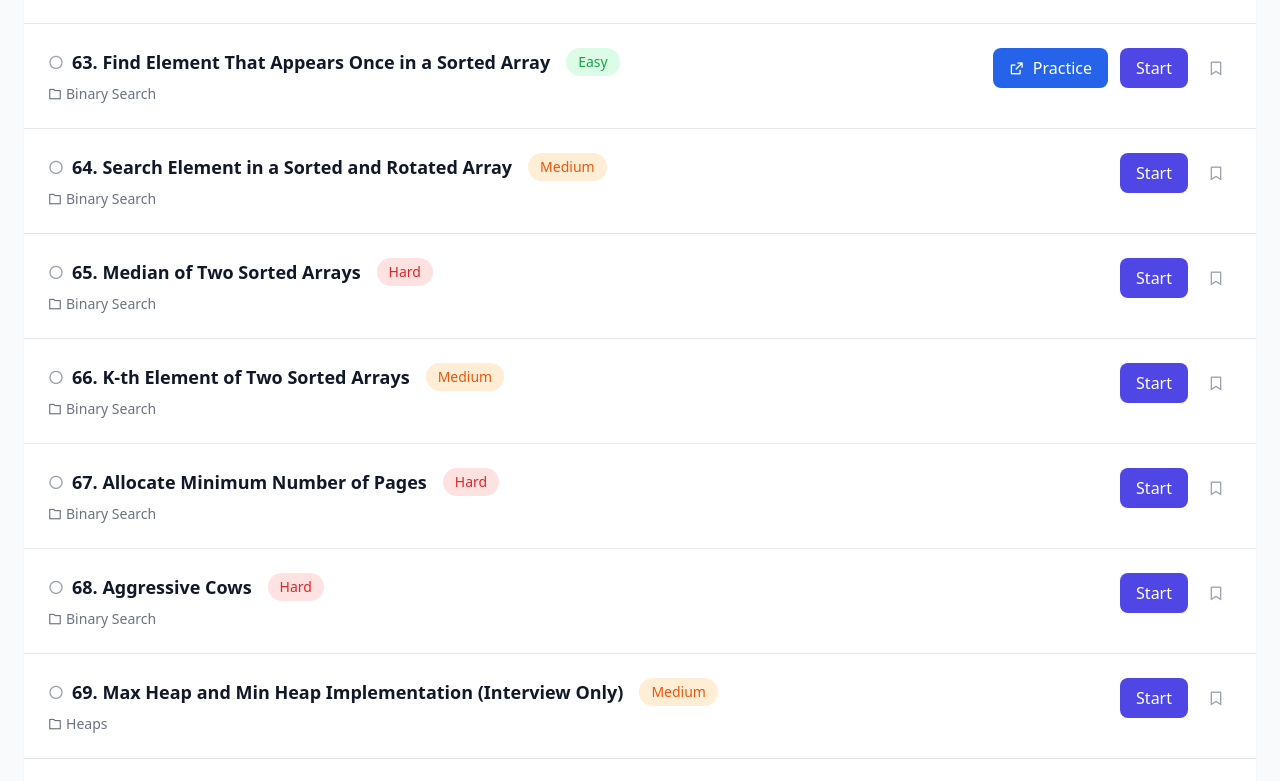
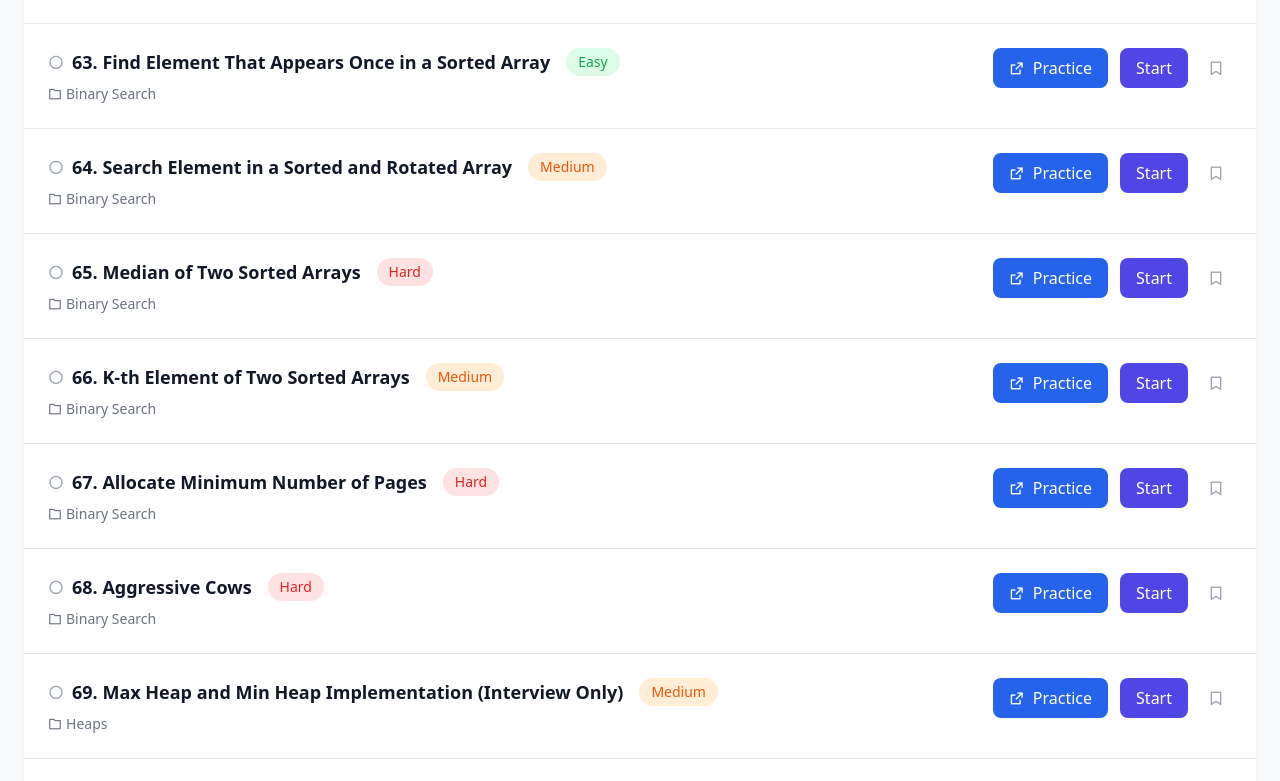
Before and after one commit to ShridhiGupta/DSA-Flow, a Next.js app: page /practice/swe-180 in a window 1280 px wide. Shown: the part 7471-8252 px from the top of the page. Built offline with nearby package versions, Linux system fonts and the light colour scheme.

Commit message:
Added all the URL's of SWE-180

```diff
--- a/app/practice/swe-180/page.tsx
+++ b/app/practice/swe-180/page.tsx
@@ -91,21 +91,21 @@ export default function SWE180() {
 
     // Binary Search
     { id: 61, title: "The N-th Root of an Integer", category: "Binary Search", difficulty: "Easy", solved: false, link: "https://www.geeksforgeeks.org/problems/find-nth-root-of-m5843/1" },
-    { id: 62, title: "Matrix Median", category: "Binary Search", difficulty: "Medium", solved: false },
+    { id: 62, title: "Matrix Median", category: "Binary Search", difficulty: "Medium", solved: false, link: "https://www.geeksforgeeks.org/dsa/find-median-row-wise-sorted-matrix/" },
     { id: 63, title: "Find Element That Appears Once in a Sorted Array", category: "Binary Search", difficulty: "Easy", solved: false, link: "https://leetcode.com/problems/single-element-in-a-sorted-array/" },
-    { id: 64, title: "Search Element in a Sorted and Rotated Array", category: "Binary Search", difficulty: "Medium", solved: false },
-    { id: 65, title: "Median of Two Sorted Arrays", category: "Binary Search", difficulty: "Hard", solved: false },
-    { id: 66, title: "K-th Element of Two Sorted Arrays", category: "Binary Search", difficulty: "Medium", solved: false },
-    { id: 67, title: "Allocate Minimum Number of Pages", category: "Binary Search", difficulty: "Hard", solved: false },
-    { id: 68, title: "Aggressive Cows", category: "Binary Search", difficulty: "Hard", solved: false },
+    { id: 64, title: "Search Element in a Sorted and Rotated Array", category: "Binary Search", difficulty: "Medium", solved: false, link: "https://leetcode.com/problems/search-in-rotated-sorted-array/" },
+    { id: 65, title: "Median of Two Sorted Arrays", category: "Binary Search", difficulty: "Hard", solved: false, link: "https://leetcode.com/problems/median-of-two-sorted-arrays/" },
+    { id: 66, title: "K-th Element of Two Sorted Arrays", category: "Binary Search", difficulty: "Medium", solved: false, link: "https://leetcode.com/problems/kth-smallest-element-in-a-sorted-matrix/" },
+    { id: 67, title: "Allocate Minimum Number of Pages", category: "Binary Search", difficulty: "Hard", solved: false, link: "https://leetcode.com/problems/allocate-minimum-number-of-pages/" },
+    { id: 68, title: "Aggressive Cows", category: "Binary Search", difficulty: "Hard", solved: false, link: "https://leetcode.com/problems/maximum-number-of-achievable-x/" },
 
     // Heaps
-    { id: 69, title: "Max Heap and Min Heap Implementation (Interview Only)", category: "Heaps", difficulty: "Medium", solved: false },
-    { id: 70, title: "Kth Largest Element", category: "Heaps", difficulty: "Easy", solved: false },
-    { id: 71, title: "Maximum Sum Combination", category: "Heaps", difficulty: "Medium", solved: false },
-    { id: 72, title: "Find Median from Data Stream", category: "Heaps", difficulty: "Hard", solved: false },
-    { id: 73, title: "Merge K Sorted Arrays", category: "Heaps", difficulty: "Hard", solved: false },
-    { id: 74, title: "K Most Frequent Elements", category: "Heaps", difficulty: "Medium", solved: false },
+    { id: 69, title: "Max Heap and Min Heap Implementation (Interview Only)", category: "Heaps", difficulty: "Medium", solved: false, link: "https://www.geeksforgeeks.org/heap-data-structure/" },
+    { id: 70, title: "Kth Largest Element", category: "Heaps", difficulty: "Easy", solved: false, link: "https://leetcode.com/problems/kth-largest-element-in-an-array/" },
+    { id: 71, title: "Maximum Sum Combination", category: "Heaps", difficulty: "Medium", solved: false, link: "https://leetcode.com/problems/maximum-sum-combination/" },
+    { id: 72, title: "Find Median from Data Stream", category: "Heaps", difficulty: "Hard", solved: false, link: "https://leetcode.com/problems/find-median-from-data-stream/" },
+    { id: 73, title: "Merge K Sorted Arrays", category: "Heaps", difficulty: "Hard", solved: false, link: "https://leetcode.com/problems/merge-k-sorted-arrays/" },
+    { id: 74, title: "K Most Frequent Elements", category: "Heaps", difficulty: "Medium", solved: false, link: "https://leetcode.com/problems/top-k-frequent-elements/" },
 
     // Stack & Queue
     { id: 75, title: "Implement Stack Using Arrays", category: "Stack & Queue", difficulty: "Easy", solved: false, link: "https://www.geeksforgeeks.org/problems/implement-stack-using-array/1" },
@@ -178,13 +178,13 @@ export default function SWE180() {
     { id: 130, title: "Check for Children Sum Property", category: "Binary Tree - Part-III", difficulty: "Easy", solved: false },
 
     // Binary Search Tree (BST)
-    { id: 131, title: "Populate Next Right Pointers of Tree", category: "Binary Search Tree (BST)", difficulty: "Medium", solved: false },
-    { id: 132, title: "Search Given Key in BST", category: "Binary Search Tree (BST)", difficulty: "Easy", solved: false },
-    { id: 133, title: "Construct BST from Given Keys", category: "Binary Search Tree (BST)", difficulty: "Easy", solved: false },
-    { id: 134, title: "Construct a BST from a Preorder Traversal", category: "Binary Search Tree (BST)", difficulty: "Medium", solved: false },
-    { id: 135, title: "Check if a Binary Tree is BST", category: "Binary Search Tree (BST)", difficulty: "Medium", solved: false },
-    { id: 136, title: "Find LCA of Two Nodes in BST", category: "Binary Search Tree (BST)", difficulty: "Medium", solved: false },
-    { id: 137, title: "Find Inorder Predecessor/Successor of a Given Key in BST", category: "Binary Search Tree (BST)", difficulty: "Medium", solved: false },
+    { id: 131, title: "Populate Next Right Pointers of Tree", category: "Binary Search Tree (BST)", difficulty: "Medium", solved: false, link: "https://leetcode.com/problems/populating-next-right-pointers-in-each-node/"},
+    { id: 132, title: "Search Given Key in BST", category: "Binary Search Tree (BST)", difficulty: "Easy", solved: false, link: "https://leetcode.com/problems/search-in-a-binary-search-tree/" },
+    { id: 133, title: "Construct BST from Given Keys", category: "Binary Search Tree (BST)", difficulty: "Easy", solved: false, link: "https://leetcode.com/problems/construct-binary-search-tree-from-preorder-traversal/" },
+    { id: 134, title: "Construct a BST from a Preorder Traversal", category: "Binary Search Tree (BST)", difficulty: "Medium", solved: false, link: "https://leetcode.com/problems/construct-binary-search-tree-from-preorder-traversal/" },
+    { id: 135, title: "Check if a Binary Tree is BST", category: "Binary Search Tree (BST)", difficulty: "Medium", solved: false, link: "https://leetcode.com/problems/validate-binary-search-tree/" },
+    { id: 136, title: "Find LCA of Two Nodes in BST", category: "Binary Search Tree (BST)", difficulty: "Medium", solved: false, link: "https://leetcode.com/problems/lowest-common-ancestor-of-a-binary-search-tree/" },
+    { id: 137, title: "Find Inorder Predecessor/Successor of a Given Key in BST", category: "Binary Search Tree (BST)", difficulty: "Medium", solved: false, link: "https://leetcode.com/problems/inorder-successor-in-bst/" },
 
     // BST - Part-II
     { id: 138, title: "Floor in a BST", category: "BST - Part-II", difficulty: "Medium", solved: false , link: "https://www.geeksforgeeks.org/problems/floor-in-bst/1"},
@@ -233,7 +233,7 @@ export default function SWE180() {
     { id: 173, title: "0-1 Knapsack", category: "Dynamic Programming (DP)", difficulty: "Medium", solved: false , link: "https://leetcode.com/problems/coin-change-2/" },
     { id: 174, title: "Edit Distance", category: "Dynamic Programming (DP)", difficulty: "Hard", solved: false , link: "https://leetcode.com/problems/edit-distance/" },
     { id: 175, title: "Maximum Sum Increasing Subsequence", category: "Dynamic Programming (DP)", difficulty: "Medium", solved: false , link: "https://practice.geeksforgeeks.org/problems/maximum-sum-increasing-subsequence4749/1" },
-    { id: 176, title: "Matrix Chain Multiplication", category: "Dynamic Programming (DP)", difficulty: "Hard", solved: false },
+    { id: 176, title: "Matrix Chain Multiplication", category: "Dynamic Programming (DP)", difficulty: "Hard", solved: false, link: "https://practice.geeksforgeeks.org/problems/minimum-spanning-tree/1" },
 
     // Dynamic Programming - Part-II
     { id: 177, title: "Minimum Sum Path in a Matrix (including path count & backtracking)", category: "Dynamic Programming - Part-II", difficulty: "Medium", solved: false, link: "https://leetcode.com/problems/minimum-path-sum/" },
```
